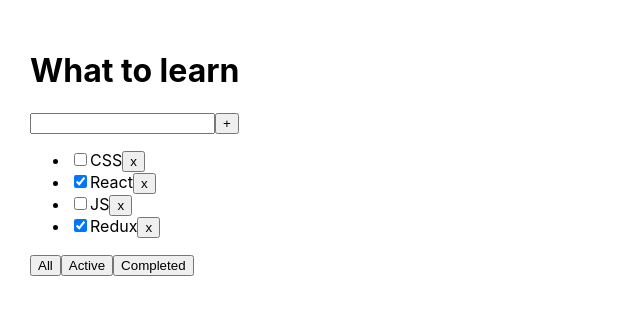
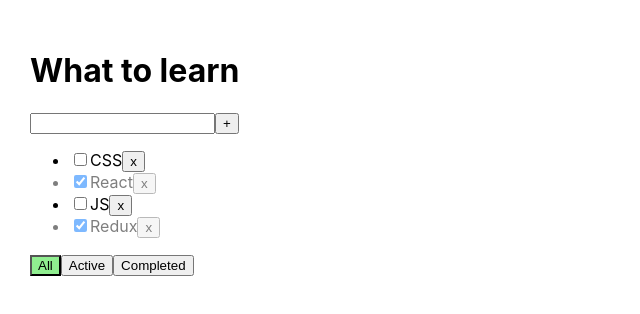
Before and after one commit to Issakov142/My-todo, a React (Create React App) app: page / in a window 1280 px wide. Shown: the top 314 px of the page, without its empty margins (0-640 px from the left). Built offline with nearby package versions, Linux system fonts and the light colour scheme.

Commit message:
04 todolist done

```diff
--- a/src/App.css
+++ b/src/App.css
@@ -6,3 +6,19 @@
 .App > div {
   margin-right: 50px;
 }
+
+.error {
+  border: red 1px solid;
+}
+
+.error-message {
+  color: red;
+}
+
+.active-filter {
+  background-color: lightgreen;
+}
+
+.is-done {
+  opacity: 0.5;
+}
--- a/src/App.tsx
+++ b/src/App.tsx
@@ -31,6 +31,12 @@
 
     }
 
+    const changeTaskStatus = (taskId: string, value: boolean) => {
+        let task = items.find((t) => t.id === taskId)
+        if(task) {task.isDone = value}
+        setItems([...items])
+    }
+
     const filterTasks = (value: Filter) => {
         setFilter(value)
     }
@@ -47,7 +53,7 @@
         <div className="App">
 
 
-            <Todolist addTask={addTask} tasks={filteredItems} title={'What to learn'} deleteTask={deleteTask} filterTask={filterTasks}/>
+            <Todolist addTask={addTask} tasks={filteredItems} title={'What to learn'} deleteTask={deleteTask} filterTask={filterTasks} changeTaskStatus={changeTaskStatus} filter={filter}/>
         </div>
     );
 }
--- a/src/Todolist.tsx
+++ b/src/Todolist.tsx
@@ -13,15 +13,19 @@
     deleteTask: (id: string) => void
     filterTask: (value: Filter) => void
     addTask: (newTaskTitle: string) => void
+    changeTaskStatus: (taskId: string, value: boolean) => void
+    filter: Filter
 }
 
 
 export function Todolist(props: Props) {
 
     const [newTaskTitle, setNewTaskTitle] = useState<string>('')
+    const [error, setError] = useState<string | null>(null)
 
     const onNewTaskTitleChangeHandler = (e: ChangeEvent<HTMLInputElement>): void => {
         setNewTaskTitle(e.currentTarget.value)
+        setError(null)
     }
 
     const onKeyPressHandler = (e: KeyboardEvent<HTMLInputElement>) => {
@@ -32,8 +36,12 @@
     }
 
     function addTask() {
-        props.addTask(newTaskTitle);
-        setNewTaskTitle('')
+        if (newTaskTitle.trim() !== '') {
+            props.addTask(newTaskTitle.trim());
+            setNewTaskTitle('')
+        } else {
+            setError('Fielder is required')
+        }
     }
 
     const onAllClickHandler = () => {
@@ -50,19 +58,23 @@
         <div>
             <h1>{props.title}</h1>
             <div>
-                <input value={newTaskTitle} onChange={onNewTaskTitleChangeHandler}
+                <input className={error ? 'error' : ''} value={newTaskTitle} onChange={onNewTaskTitleChangeHandler}
                        onKeyDown={onKeyPressHandler}/>
                 <button onClick={addTask}>+
                 </button>
             </div>
+            {error && <div className={'error-message'}>{error}</div>}
             <ul>
                 {props.tasks.map((t) => {
 
                     const onDeleteClickHandler = () => {
                         props.deleteTask(t.id)
                     }
+                    const onChangeCheckboxHandler = (e: ChangeEvent<HTMLInputElement>) => {
+                        props.changeTaskStatus(t.id, e.currentTarget.checked)
+                    }
 
-                    return <li key={t.id}><input type="checkbox" checked={t.isDone}/><span>{t.title}</span>
+                    return <li className={t.isDone ? "is-done" : ""} key={t.id}><input type="checkbox" onChange={onChangeCheckboxHandler} checked={t.isDone}/><span>{t.title}</span>
                         <button onClick={onDeleteClickHandler}>x
                         </button>
                     </li>
@@ -70,9 +82,14 @@
 
             </ul>
             <div>
-                <button onClick={onAllClickHandler}>All</button>
-                <button onClick={onActiveClickHandler}>Active</button>
-                <button onClick={onCompletedClickHandler}>Completed</button>
+                <button className={props.filter === 'all' ? 'active-filter' : ''} onClick={onAllClickHandler}>All
+                </button>
+                <button className={props.filter === 'active' ? 'active-filter' : ''}
+                        onClick={onActiveClickHandler}>Active
+                </button>
+                <button className={props.filter === 'completed' ? 'active-filter' : ''}
+                        onClick={onCompletedClickHandler}>Completed
+                </button>
             </div>
 
 
```
